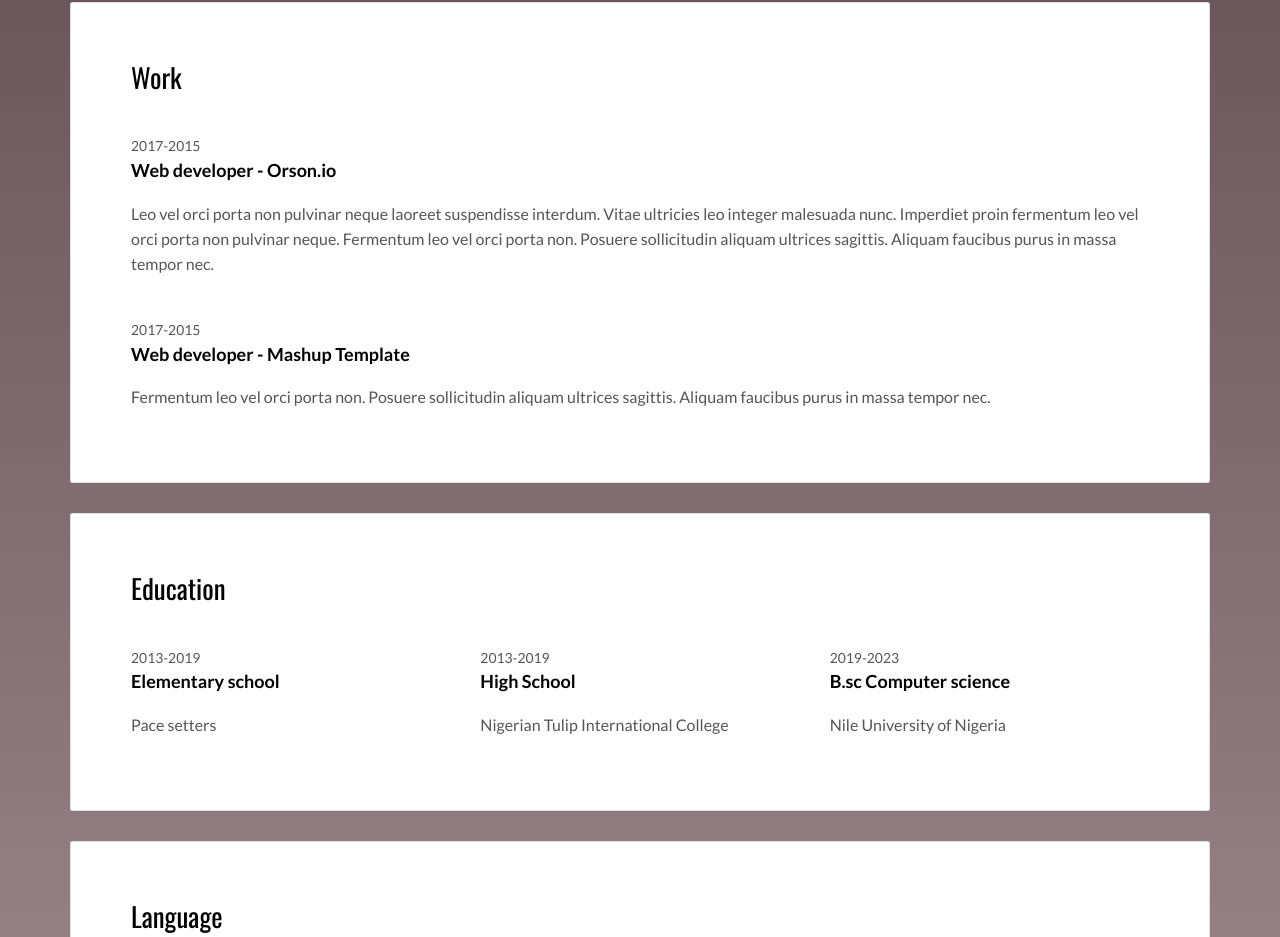
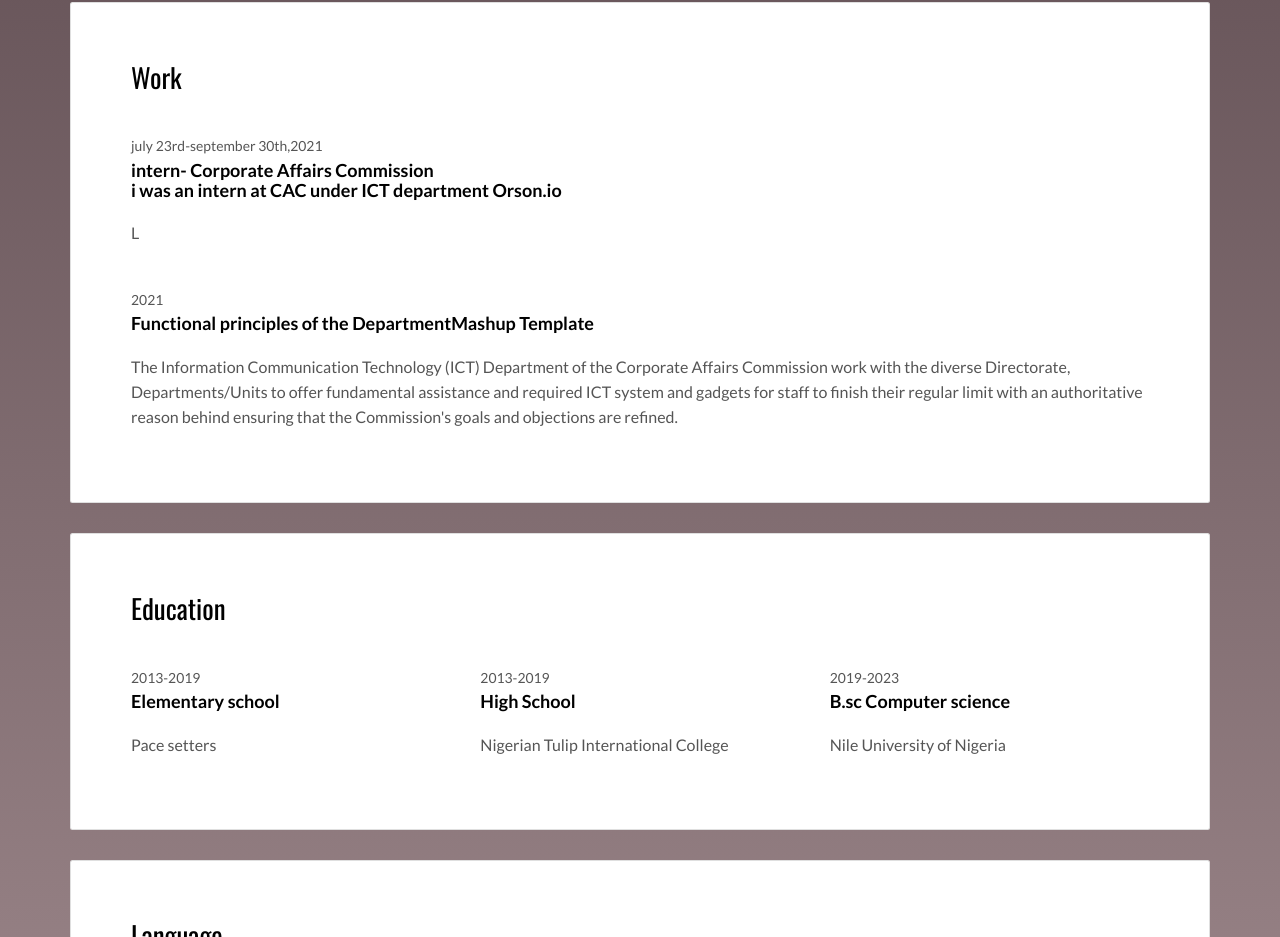
Before and after one commit to Zubaidamuhtar/energy2, a plain HTML site: page index.html in a window 1280 px wide. Shown: the part 1449-2386 px from the top of the page. Drawn offline with nearby package versions, Linux system fonts and the light colour scheme.

Commit message:
Update index.html

```diff
--- a/index.html
+++ b/index.html
@@ -103,18 +103,18 @@
           <div class="card-block">
             <h2>Work</h2>
             <div class="work-experience">
-              <small class="date">2017-2015</small>
-              <h3 class="h5 date-title">Web developer - <a href="http://en.orson.io" title="Create professionnal website">Orson.io</a></h3>
+              <small class="date">july 23rd-september 30th,2021</small>
+              <h3 class="h5 date-title">intern- Corporate Affairs Commission <br>i was an intern at CAC under ICT department <a href="http://en.orson.io" title="Create professionnal website">Orson.io</a></h3>
 
 
-              <p>Leo vel orci porta non pulvinar neque laoreet suspendisse interdum. Vitae ultricies leo integer malesuada nunc. Imperdiet proin fermentum leo vel orci porta non pulvinar neque. Fermentum leo vel orci porta non. Posuere sollicitudin aliquam ultrices sagittis. Aliquam faucibus purus in massa tempor nec.</p>
+              <p>L</p>
             </div>
 
             <div class="work-experience">
-              <small class="date">2017-2015</small>
-              <h3 class="h5 date-title">Web developer - <a href="http://mashup-template.com" title="">Mashup Template</a></h3>
+              <small class="date">2021</small>
+              <h3 class="h5 date-title">Functional principles of the Department<a href="http://mashup-template.com" title="">Mashup Template</a></h3>
 
-              <p>Fermentum leo vel orci porta non. Posuere sollicitudin aliquam ultrices sagittis. Aliquam faucibus purus in massa tempor nec.</p>
+              <p>The Information Communication Technology (ICT) Department of the Corporate Affairs Commission work with the diverse Directorate, Departments/Units to offer fundamental assistance and required ICT system and gadgets for staff to finish their regular limit with an authoritative reason behind ensuring that the Commission's goals and objections are refined.</p>
             </div>
           </div>
         </div>
```
